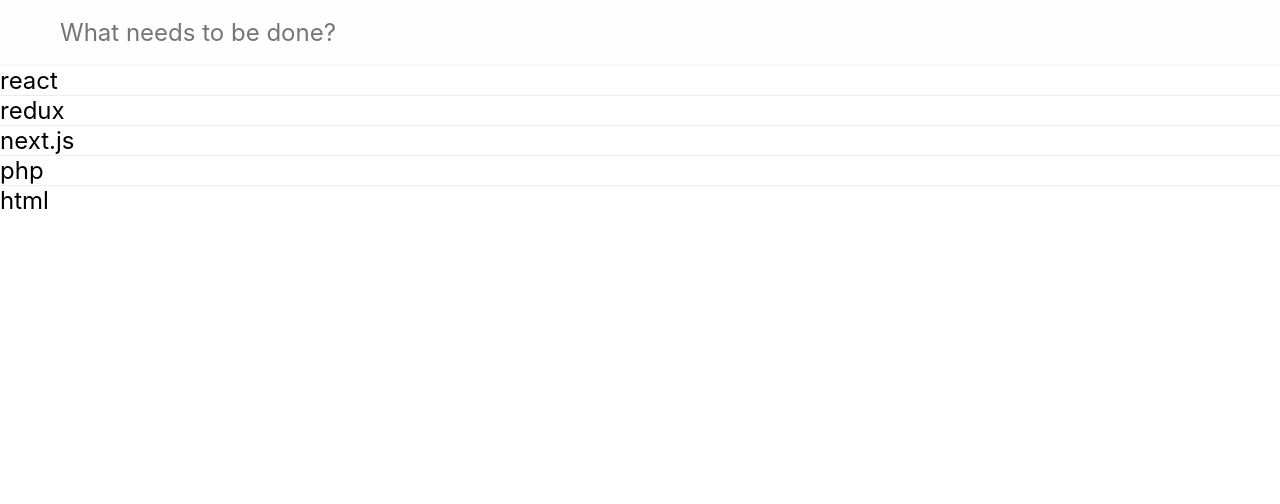
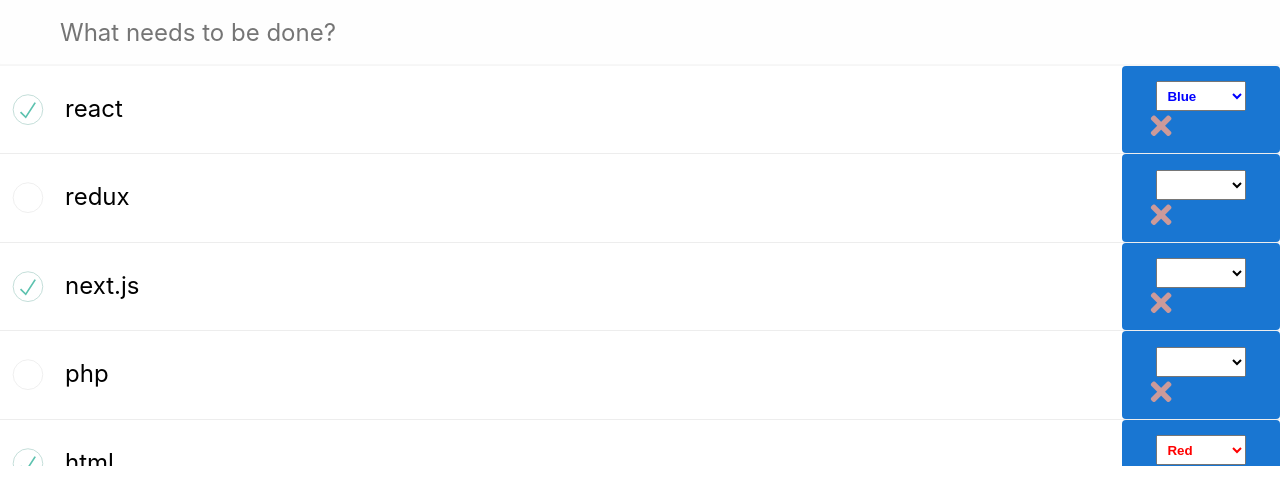
Before and after one commit to Mehdih77/Todos-With-Redux, a React (Create React App) app: page / in a window 1280 px wide. Shown: the top 504 px of the page. Built offline with nearby package versions, Linux system fonts and the light colour scheme.

Commit message:
create todoListItems.js & action factory todoDeleted + todoToggled

```diff
--- a/public/index.html
+++ b/public/index.html
@@ -24,7 +24,9 @@
       work correctly both with client-side routing and a non-root public URL.
       Learn how to configure a non-root public URL by running `npm run build`.
     -->
-    <title>React App</title>
+    <link rel="stylesheet" href="https://pro.fontawesome.com/releases/v5.10.0/css/all.css" integrity="sha384-AYmEC3Yw5cVb3ZcuHtOA93w35dYTsvhLPVnYs9eStHfGJvOvKxVfELGroGkvsg+p" crossorigin="anonymous"/>
+
+    <title>Todo App redux</title>
   </head>
   <body>
     <noscript>You need to enable JavaScript to run this app.</noscript>
--- a/src/App.js
+++ b/src/App.js
@@ -1,11 +1,13 @@
 import Header from "./components/Header/Header";
 import TodoList from "./components/Todos/TodoList";
+import Footer from "./components/Footer/Footer";
 
 function App() {
   return (
     <>
       <Header />
       <TodoList />
+      <Footer />
     </>
   );
 }
--- /dev/null
+++ b/src/components/Footer/Footer.js
@@ -0,0 +1,9 @@
+import React from 'react'
+
+export default function Footer() {
+    return (
+        <div>
+
+        </div>
+    )
+}
--- a/src/components/Todos/TodoListItems.js
+++ b/src/components/Todos/TodoListItems.js
@@ -1,9 +1,57 @@
-import React from 'react'
+import { useDispatch } from "react-redux";
+import { todoDeleted, todoToggled } from "./todosSlice";
+
+export const availableColors = ["green", "blue", "orange", "purple", "red"];
+export const captalize = (s) => s[0].toUpperCase() + s.slice(1); // to captalize first letter
 
 export default function TodoListItems({todo}) {
+
+  const { text, color, completed} = todo;
+  const dispatch = useDispatch();
+
+  const colorOptions = availableColors.map((c) => (
+    <option key={c} value={c}>
+      {captalize(c)}
+    </option>
+  ))
+
+  function handleCompletedChange() {
+    dispatch(todoToggled(todo.id))
+  }
+
+  function handleDeleteTodo() {
+    dispatch(todoDeleted(todo.id))
+  }
+
+
+
     return (
         <li>
-          {todo.text}
+          <div className="view">
+            <div className="segment label">
+              <input
+                type="checkbox"
+                className='toggle'
+                checked={completed}
+                onClick={handleCompletedChange}
+              />
+              <div className="todo-text">{text}</div>
+            </div>
+            <div className="degment button">
+              <select
+                className='colorPicker'
+                defaultValue={color}
+                style={{color}}
+                >
+                  <option value=""></option>
+                  {colorOptions}
+              </select>
+              <button className='destroy'
+              onClick={handleDeleteTodo}>
+                    <i className="fas fa-times"></i>
+              </button>
+            </div>
+          </div>
         </li>
     )
 }
--- a/src/components/Todos/todosSlice.js
+++ b/src/components/Todos/todosSlice.js
@@ -32,6 +32,7 @@
                             completed: !todo.completed
                         }
                     }
+                    return todo;
                 })
             }
 
@@ -54,4 +55,15 @@
     payload: { id: 6, text, completed: false}
 })
 
+export const todoToggled = (todoId) => ({
+    type: 'todos/todoToggled',
+    payload: todoId
+})
+
+export const todoDeleted = (todoId) => ({
+    type: 'todos/todoDeleted',
+    payload: todoId
+})
+
+// for useSelector
 export const selectTodos = state => state.todosReducer.entities;
```
